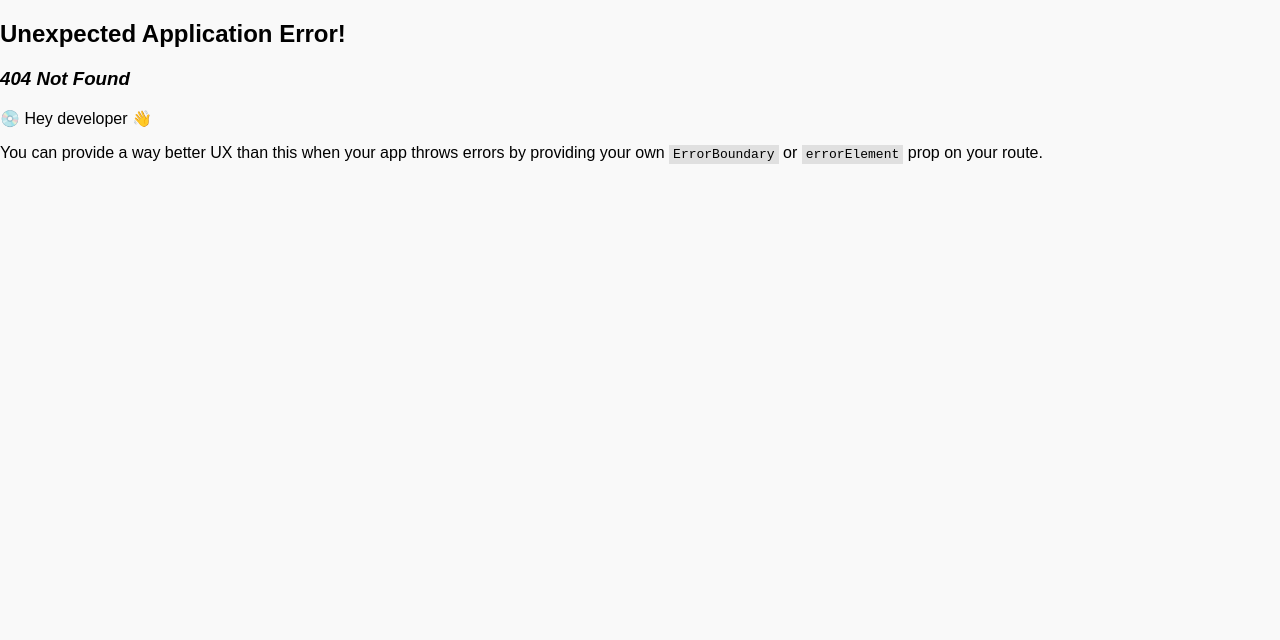
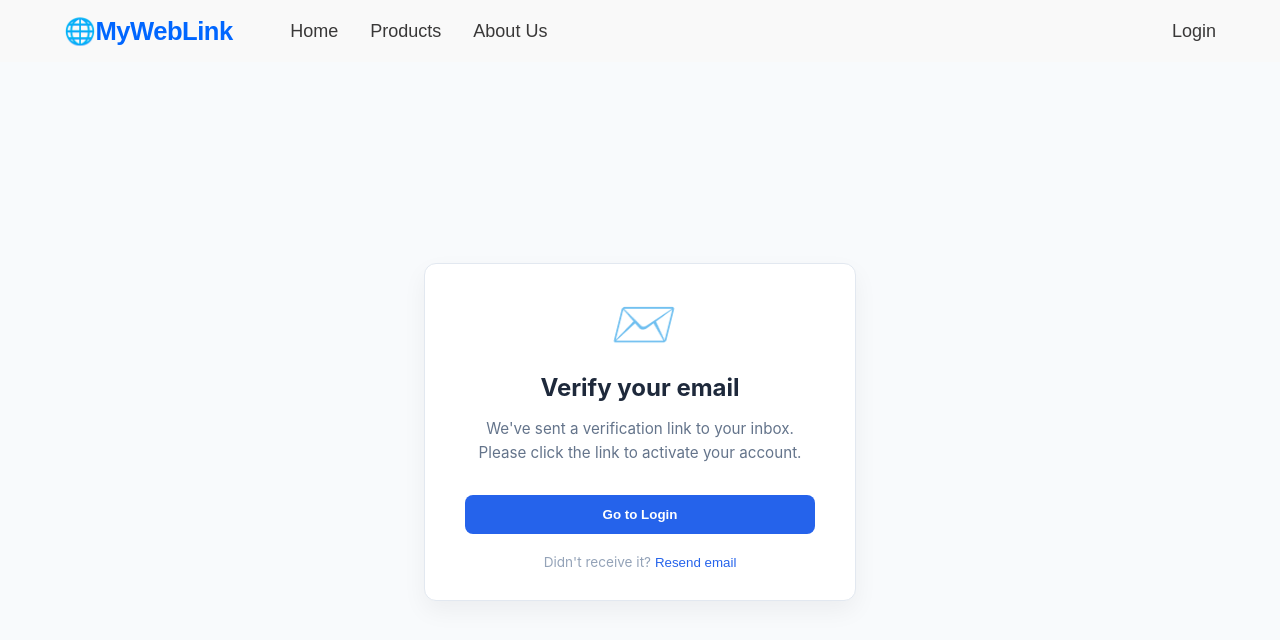
Before and after one commit to jakkappagodi9/Expense_Tracker_React_Final, a React (Vite) app: page /emailverification in a window 1280 px wide. Before the commit this address had no page. Shown: the top 640 px of the page. Built offline with nearby package versions, Linux system fonts and the light colour scheme.

Commit message:
email verification feature added v2.2

```diff
--- a/package.json
+++ b/package.json
@@ -16,6 +16,7 @@
     "react": "^19.1.0",
     "react-dom": "^19.1.0",
     "react-hook-form": "^7.71.1",
+    "react-hot-toast": "^2.6.0",
     "react-router-dom": "^7.12.0",
     "zod": "^4.3.6"
   },
--- a/src/RouteLayouts/Routes.jsx
+++ b/src/RouteLayouts/Routes.jsx
@@ -5,6 +5,7 @@ import SignupForm from '../components/SignupForm';
 import { createBrowserRouter } from 'react-router-dom';
 import Dashboard from '../components/Dashboard';
 import UpdateProfile from '../components/UpdateProfile';
+import Emailverification from '../components/Emailverification';
 
 export const router = createBrowserRouter([
   {
@@ -24,6 +25,10 @@ export const router = createBrowserRouter([
         element: <SignupForm />,
       },
       {
+        path: 'emailverification',
+        element: <Emailverification />,
+      },
+      {
         path: 'dashboard',
         element: <Dashboard />,
         children: [{ path: 'update-profile', element: <UpdateProfile /> }],
--- /dev/null
+++ b/src/components/Emailverification.css
@@ -0,0 +1,68 @@
+.parent-container {
+    display: flex;
+    justify-content: center;
+    align-items: center;
+   height: calc(100vh - 60px);
+    background-color: #f8fafc;
+    font-family: 'Inter', sans-serif;
+}
+
+.card-verification {
+    background-color: white;
+    padding: 30px 40px;
+    border-radius: 12px;
+    width: 100%;
+    max-width: 350px;
+    box-shadow: 0 10px 25px rgba(0, 0, 0, 0.05);
+    text-align: center;
+    border: 1px solid #e2e8f0;
+}
+
+.icon-wrapper {
+    font-size: 48px;
+    margin-bottom: 20px;
+}
+
+.card-verification h2 {
+    color: #1e293b;
+    margin-bottom: 12px;
+    font-size: 1.5rem;
+}
+
+.card-verification p {
+    color: #64748b;
+    line-height: 1.6;
+    margin-bottom: 30px;
+    font-size: 0.95rem;
+}
+
+.login-btn {
+    background-color: #2563eb;
+    color: white;
+    padding: 12px 24px;
+    border: none;
+    border-radius: 8px;
+    font-weight: 600;
+    cursor: pointer;
+    width: 100%;
+    transition: background-color 0.2s ease;
+}
+
+.login-btn:hover {
+    background-color: #1d4ed8;
+}
+
+.resend-text {
+    display: block;
+    margin-top: 20px;
+    font-size: 0.85rem;
+    color: #94a3b8;
+}
+
+.link-btn {
+    background: none;
+    border: none;
+    color: #2563eb;
+    cursor: pointer;
+    padding: 0;
+}
--- /dev/null
+++ b/src/components/Emailverification.jsx
@@ -0,0 +1,42 @@
+import React, { useContext } from 'react';
+import './Emailverification.css';
+import { useNavigate } from 'react-router-dom';
+import { authContext } from '../context/AuthContextProvider';
+import { email } from 'zod';
+
+function Emailverification() {
+  const navigator = useNavigate();
+  const { emailVerification } = useContext(authContext);
+  const handleLogin = () => {
+    navigator('/login');
+  };
+  const handleResendEmail = async () => {
+    await emailVerification();
+    alert('Verification mail resent!! check your inbox');
+  };
+  return (
+    <div className="parent-container">
+      <div className="card-verification">
+        <div className="icon-wrapper">
+          <i className="envelope-icon">✉️</i>
+        </div>
+        <h2>Verify your email</h2>
+        <p>
+          We've sent a verification link to your inbox. Please click the link to
+          activate your account.
+        </p>
+        <button className="login-btn" onClick={handleLogin}>
+          Go to Login
+        </button>
+        <span className="resend-text">
+          Didn't receive it?{' '}
+          <button className="link-btn" onClick={handleResendEmail}>
+            Resend email
+          </button>
+        </span>
+      </div>
+    </div>
+  );
+}
+
+export default Emailverification;
--- a/src/components/Login.jsx
+++ b/src/components/Login.jsx
@@ -38,13 +38,21 @@ function Login() {
         data.email,
         data.password,
       );
-      console.log('log in successful');
-      navigate('/dashboard');
+      const emailverified = credentials.user.emailVerified;
+      if (emailverified) {
+        console.log('log in successful');
+        navigate('/dashboard');
+      } else {
+        setError('email', { message: 'Email not verified please verify' });
+        // navigate('/emailverification');
+      }
     } catch (loginError) {
       console.log('Login Error object', loginError);
       if (loginError.code === 'auth/invalid-credential') {
         setError('password', { message: 'Incorrect Credentials' });
         setError('email', { message: 'Invalid Credentials' });
+      } else if (loginError.code === 'auth/user-not-found') {
+        setError('email', { message: 'Email not registered' });
       } else if (loginError.code === 'auth/user-disabled') {
         setError('email', { message: 'User blocked contact admin' });
       } else {
--- a/src/components/SignupForm.jsx
+++ b/src/components/SignupForm.jsx
@@ -4,7 +4,6 @@ import { useForm } from 'react-hook-form';
 import { z } from 'zod';
 import { zodResolver } from '@hookform/resolvers/zod';
 import { authContext } from '../context/AuthContextProvider';
-
 import { useContext } from 'react';
 
 // signUpuserSchema put outside component to avoid re initialization on re render
@@ -29,7 +28,7 @@ const signUpSchema = z
 
 function SignupForm() {
   const navigate = useNavigate();
-  const { signUpWithEmailAndPassword, sendEmailVerification } =
+  const { signUpWithEmailAndPassword, emailVerification } =
     useContext(authContext);
   const {
     register,
@@ -46,22 +45,16 @@ function SignupForm() {
         data.email,
         data.password,
       );
-
-      const user = userCredential.user;
       try {
-        await sendEmailVerification(userCredential.user);
-
-        console.log('verification email sent to ', user.email);
-        navigate('/login');
+        emailVerification();
+        navigate('/emailverification');
       } catch (verificationError) {
         console.error('failed to send verification mail :', verificationError);
         setError('root', {
           message: 'account created but verification mail not send',
         });
         return;
-        // stop here
       }
-      // Redirect the user to dashboard
     } catch (errors) {
       if (errors.code === 'auth/email-already-in-use') {
         setError('email', { message: 'This email is already registered.' });
--- a/src/context/AuthContextProvider.jsx
+++ b/src/context/AuthContextProvider.jsx
@@ -44,6 +44,15 @@ function AuthContextProvider(props) {
       }),
     );
     setIdToken(JSON.parse(localStorage.getItem('authObj')).idToken);
+    return credentials;
+  };
+
+  const emailVerification = async () => {
+    if (auth.currentUser) {
+      await sendEmailVerification(auth.currentUser);
+    } else {
+      throw new Error('No user found to verify');
+    }
   };
 
   const updateUserProfile = async (displayName, photoURL) => {
@@ -72,9 +81,9 @@ function AuthContextProvider(props) {
     handleSignOut,
     logInWithEmailAndPassword,
     signUpWithEmailAndPassword,
-    sendEmailVerification,
     updateUserProfile,
     getProfileDetails,
+    emailVerification,
   };
 
   return (
```
Also changed, not shown: 1 other file (tests, documents, lock files or other folders).
